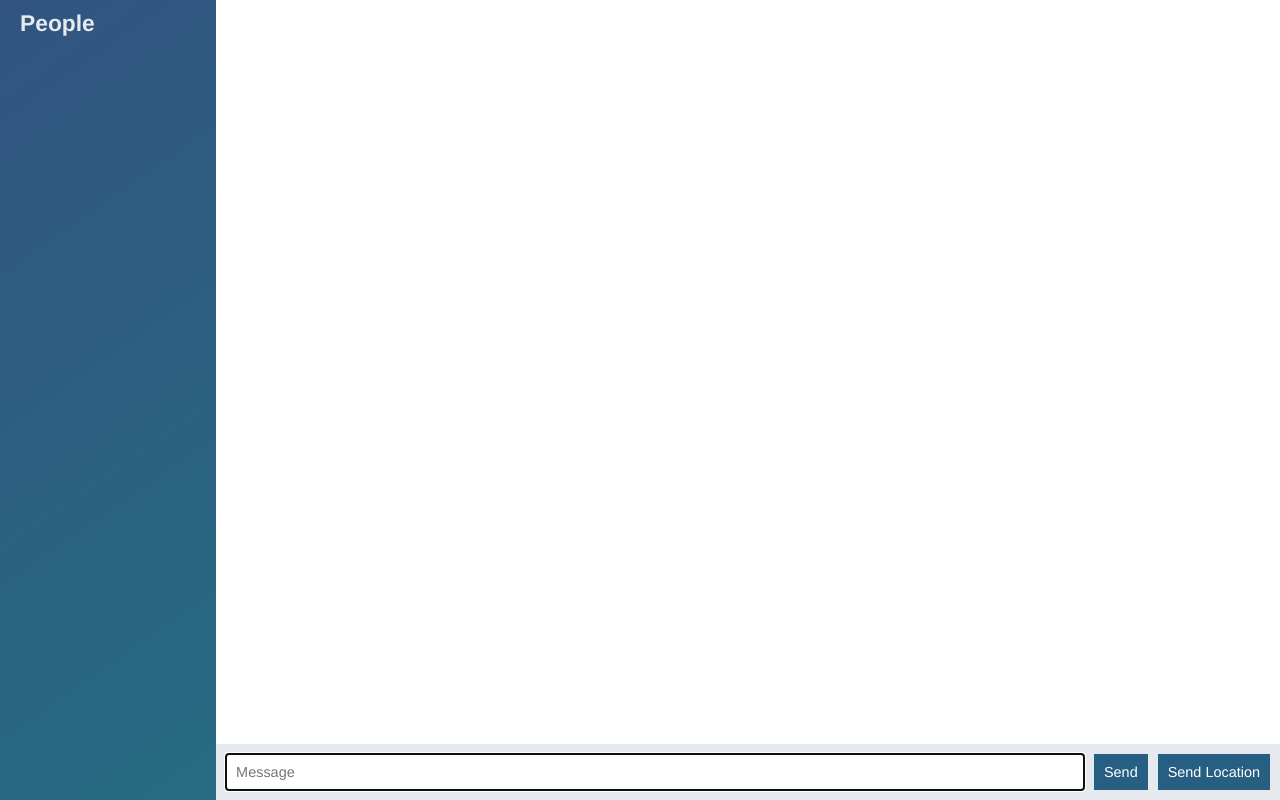
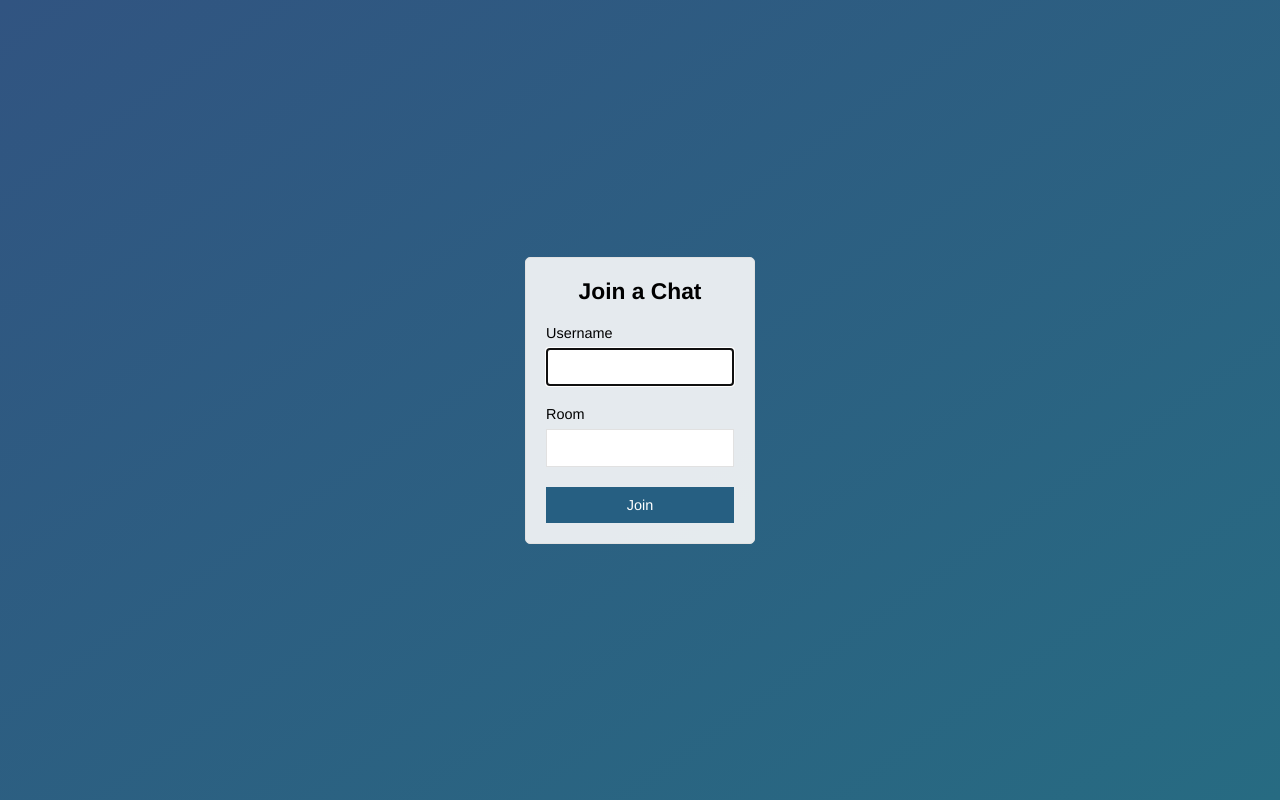
Before and after one commit to garretteklof/chatterbot, a website: page public/index.html in a window 1280 px wide. Drawn offline with nearby package versions, Linux system fonts and the light colour scheme; no server answers.

Commit message:
add join page

```diff
--- a/public/index.html
+++ b/public/index.html
@@ -3,53 +3,31 @@
 
 <head>
   <meta charset='utf-8'>
+  <title>Join | ChatApp</title>
+  <meta name='viewport' content='width=device-width initial-scale=1 user-scalable=no'>
   <link rel='stylesheet' href='/css/styles.css'>
 </head>
 
-<body class='chat'>
-  <div class='chat__sidebar'>
-    <h3>People</h3>
-    <div id='users'></div>
+<body class='centered-form'>
+  <div class='centered-form__form'>
+    <form action='/chat.html'>
+      <div class='form-field'>
+        <h3>Join a Chat</h3>
+      </div>
+      <div class='form-field'>
+        <label>Username</label>
+        <input type='text' name='name' autofocus />
+      </div>
+      <div class='form-field'>
+        <label>Room</label>
+        <input type='text' name='room' />
+      </div>
+      <div class='form-field'>
+        <button>Join</button>
+      </div>
+    </form>
   </div>
-  <div class='chat__main'>
-    <ol id='messages' class='chat__messages'></ol>
-    <div class='chat__footer'>
-      <form id='message-form'>
-        <input name='message' type="text" placeholder="Message" autofocus autocomplete="off" />
-        <button>Send</buttton>
-      </form>
-      <button id='send-location'>Send Location</button>
-    </div>
-  </div>
-  <script id='message-template' type='text/template'>
-    <li class='message'>
-      <div class='message__title'>
-        <h4>{{from}}</h4>
-        <span>{{createdAt}}</span>
-      </div>
-      <div class='message__body'>
-        <p>{{text}}</p>
-      </div>
-    </li>
-  </script>
-  <script id='location-message-template' type='text/template'>
-      <li class='message'>
-        <div class='message__title'>
-          <h4>{{from}}</h4>
-          <span>{{createdAt}}</span>
-        </div>
-        <div class='message__body'>
-          <p>
-            <a href="{{url}}" target="_blank">Current Location</a>
-          </p>
-        </div>
-      </li>
-    </script>
-  <script src='/socket.io/socket.io.js'></script>
-  <script src="https://cdnjs.cloudflare.com/ajax/libs/moment.js/2.21.0/moment.min.js"></script>
-  <script src="https://cdnjs.cloudflare.com/ajax/libs/mustache.js/2.3.0/mustache.min.js"></script>
-  <script src="https://code.jquery.com/jquery-3.3.1.min.js"></script>
-  <script src='/js/index.js'></script>
+
 </body>
 
 </html>
```
Also changed, not shown: public/chat.html (added, +56 -0 lines), public/js/chat.js (renamed from public/js/index.js).
